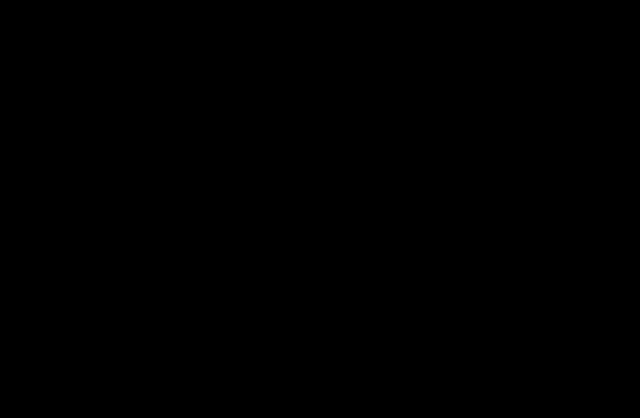
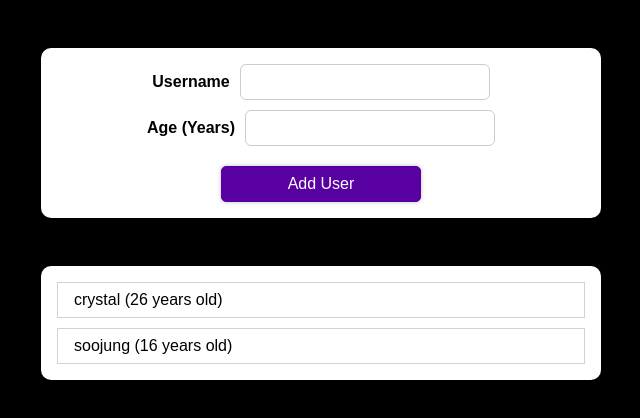
Before and after one commit to crystal1229d/react-udemy_practice, a React (Create React App) app: page / in a window 1280 px wide. Shown: the top 418 px of the page, without its empty margins (319-959 px from the left). Built offline with nearby package versions, Linux system fonts and the light colour scheme.

Commit message:
adapt Card component to UserInput & UserList 1) Both UserInput & UserList have identical styling

```diff
--- a/src/App.js
+++ b/src/App.js
@@ -1,9 +1,52 @@
-import React from 'react';
+import React, { useState } from 'react';
+import UserInput from './components/UserInput/UserInput';
+import UserList from './components/UserList/UserList';
+import Card from './components/UI/Card/Card';
 
-function App() {
+import styles from './App.module.css'
+
+const App = () => {
+
+  const [Users, setUsers] = useState([
+    { id:'20220514160001', name: 'crystal', age: 26 },
+    { id:'20220514160002', name: 'soojung', age: 16 },
+  ])
+
+  const addUserHandler = (user) => {
+    setUsers(prevUsers => {
+      return [user, ...prevUsers]
+    })
+  }
+
+  const deleteUserHandler = userId => {
+    setUsers(prevUsers => {
+      const updateUsers = prevUsers.filter(user => user.id !== userId)
+      return updateUsers
+    })
+  }
+
+  const renderUserList = (() => {
+    let content = (
+      <p>No users here. Maybe add one?</p>
+    )
+
+    if (Users.length > 0) {
+      content = (
+        <UserList users={Users} onDeleteUser={deleteUserHandler} />
+      )
+    }
+
+    return content
+  }) ()
+
   return (
     <div>
-
+        <Card className={styles.user_form}>
+          <UserInput onAddUser={addUserHandler} />
+        </Card>
+        <Card className={styles.user_list}>
+          { renderUserList }
+        </Card>
     </div>
   );
 }
--- a/src/components/UI/Card/Card.js
+++ b/src/components/UI/Card/Card.js
@@ -2,7 +2,7 @@
 import styles from './Card.module.css'
 
 const Card = props => {
-    const classes = `card ${props.className}`
+    const classes = `${styles.card} ${props.className}`
     return (
         <div className={classes}>{props.children}</div>
     )
```
